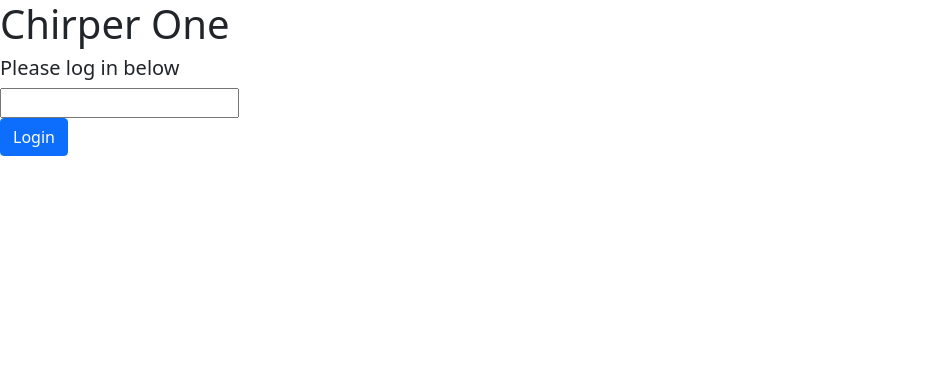
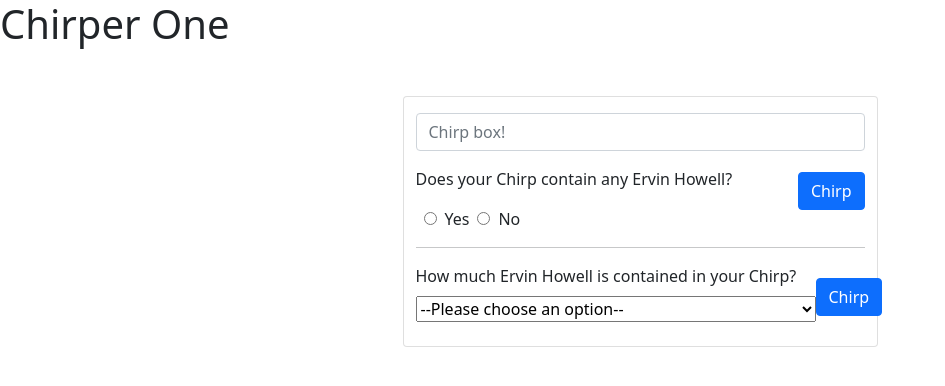
Before and after one commit to emoran0403/Chirper-One, a React (Create React App) app: page / in a window 1280 px wide. Shown: the top 386 px of the page, without its empty margins (0-945 px from the left). Built offline with nearby package versions, Linux system fonts and the light colour scheme.

Commit message:
classy chirper lab - added more options to inputs component, converted existing function based components to class based components

```diff
--- a/src/App.jsx
+++ b/src/App.jsx
@@ -7,71 +7,93 @@ import "bootstrap/dist/css/bootstrap.min.css";
 //* Component Imports
 import Inputs from "./components/Inputs";
 import Timeline from "./components/Timeline";
+import { render } from "@testing-library/react";
 
-const App = () => {
-  const [username, setUsername] = useState(""); // used to display the username
-  const [loggedIn, setloggedIn] = useState(false); // used to conditionally display components
-  const [hasChirped, setHasChirped] = useState(false); // used to hide the initial Chirp
+class App extends React.Component {
+  constructor(props) {
+    super(props);
+    this.state = {
+      username: "",
+      loggedIn: false,
+      hasChirped: false,
+      chirps: [
+        { ChirpTime: moment().format("MMM Do YY"), uuid: uuidv4(), containsEH: false, quantityEH: "", message: `First, type in the Chirp box to send your first Chirp.` },
+        { ChirpTime: moment().format("MMM Do YY"), uuid: uuidv4(), containsEH: true, quantityEH: "A fair amount", message: `Then, check if your Chirp contains any Ervin Howell.` },
+        {
+          ChirpTime: moment().format("MMM Do YY"),
+          uuid: uuidv4(),
+          containsEH: true,
+          quantityEH: "Just a little bit",
+          message: `Lastly, if our Chirp contains any Ervin Howell, specify the amount as best you can.`,
+        },
+        { ChirpTime: moment().format("MMM Do YY"), uuid: uuidv4(), containsEH: false, quantityEH: "", message: `Happy Chirping!` },
+      ],
+    };
+
+    const handleChirp = (e) => {
+      e.preventDefault();
+      // this.setState({ chirps: [...this.state.chirps, newChirpObject] });
+    };
+  }
+
+  // const [username, setUsername] = useState(""); // used to display the username
+  // const [loggedIn, setloggedIn] = useState(false); // used to conditionally display components
+  // const [hasChirped, setHasChirped] = useState(false); // used to hide the initial Chirp
 
   // intitializes an array of objects within which to store user Chirps.
-  const [chirps, setChirps] = useState([{ ChirpTime: moment().format("MMM Do YY"), uuid: uuidv4(), message: `Type in the box above to send your first Chirp!` }]);
+  // const [chirps, setChirps] = useState([{ ChirpTime: moment().format("MMM Do YY"), uuid: uuidv4(), message: `Type in the box above to send your first Chirp!` }]);
 
   // set the username to the value of the login text box
-  const handleUsername = (e) => {
-    return setUsername(e.target.value);
-  };
+  // const handleUsername = (e) => {
+  //   return setUsername(e.target.value);
+  // };
 
   // toggles the logged in status, thus rendering Timeline and Inputs
-  const handleloggedIn = () => {
-    return setloggedIn(!loggedIn);
-  };
+  // const handleloggedIn = () => {
+  //   return setloggedIn(!loggedIn);
+  // };
 
   // creates the chirpObject, which contains the message passed from the Input component,
   // sets the time and uuid on the chirpObject
-  const handleSetChirp = (message) => {
-    let chirpObject = {
-      // creates a chirp with relevant info
-      ChirpTime: moment().format("MMM Do YY"),
-      uuid: uuidv4(),
-      message,
-    };
 
-    if (hasChirped) {
-      // on chirp 2+, keeps the old chirps and add the new one
-      setChirps([...chirps, chirpObject]);
-    } else {
-      // on first chirp, set the array to override the initial Chirp, and set hasChirped to True
-      setChirps([chirpObject]);
-      setHasChirped(true);
-    }
-  };
+  // const handleSetChirp = (message) => {
+  //   let chirpObject = {
+  //     // creates a chirp with relevant info
+  //     ChirpTime: moment().format("MMM Do YY"),
+  //     uuid: uuidv4(),
+  //     message,
+  //   };
 
+  //   if (hasChirped) {
+  //     // on chirp 2+, keeps the old chirps and add the new one
+  //     setChirps([...chirps, chirpObject]);
+  //   } else {
+  //     // on first chirp, set the array to override the initial Chirp, and set hasChirped to True
+  //     setChirps([chirpObject]);
+  //     setHasChirped(true);
+  //   }
+  // };
+
+  render() {
     return (
       <div>
-      <h1>Chirper One</h1> {/**this is always shown */}
-      {loggedIn ? ( // this displays when loggedIn=true
-        <>
-          <Inputs username={username} setChirp={handleSetChirp} />
-          <Timeline username={username} messages={chirps} />
-        </>
-      ) : (
-        // this displays when loggedIn=false
-        <>
-          <h5>Please log in below</h5>
-          <input type="text" onChange={handleUsername} value={username} />
+        <h1>Chirper One</h1>
+        {/* <Timeline /> */}
+        <Inputs />
+        {/* <h5>Please log in below</h5>
+        <input type="text" />
         <br />
-          <button className="btn btn-primary" type="button" onClick={handleloggedIn}>
+        <button className="btn btn-primary" type="button">
           Login
-          </button>
-        </>
-      )}
+        </button> */}
       </div>
     );
-};
+  }
+}
 
 export default App;
 
-// {condition && (dothiswhentrue)} //shows jsx when condition is true.  if false, returns nothing
+// { condition && (dothiswhentrue)} //shows jsx when condition is true.  if false, returns nothing
 // {!condition && (dothiswhenfalse)} // when condition is false, returns jsx, when true, returns nothing
 //   {condition || (dothiswhenfalse)} // returns when condition false.  if condition is true, returns true, but doenst do anything
 //   {conditon && today === 'tuesday' && true && <p>lol</p>}
@@ -80,3 +102,14 @@ export default App;
 //* why is it not liking 'setChirpTime' - it was defined in the useState declaration, i needed to reference it with the handleChirpTime convention
 //* do i use .push or .map in my array of chirps - use spread <...> to keep the old elements and add new ones
 //* need to find a way to call chirpTime, Uuid, and setChirp all at once when the chirp button is pressed - we switched these to just function calls and added that roperty to the chirp object
+
+/**
+ * todo - default to the no radio button
+ * todo - render radio button checks reactfully
+ * todo - conditionally render the
+ *
+ *
+ *
+ *
+ *
+ */
--- a/src/components/Inputs.jsx
+++ b/src/components/Inputs.jsx
@@ -1,34 +1,85 @@
 import React, { useState } from "react";
 
-const Inputs = (props) => {
-  const [inputText, setInputText] = useState("");
+class Inputs extends React.Component {
+  // const [inputText, setInputText] = useState("");
 
-  const handleInputText = (e) => {
-    // sets the input text to the value of the input box - allows us to statefully update the contents of the text box
-    setInputText(e.target.value);
-  };
+  // const handleInputText = (e) => {
+  //   // sets the input text to the value of the input box - allows us to statefully update the contents of the text box
+  //   setInputText(e.target.value);
+  // };
 
-  const handleButtonClick = () => {
-    // if there is no input text, return - this prevents spam clicking the button
-    if (!inputText) {
-      return;
-    }
-    // if there is text, pass it to App, then set the input text to an empty string
-    props.setChirp(inputText);
-    setInputText("");
-  };
+  // const handleButtonClick = () => {
+  //   // if there is no input text, return - this prevents spam clicking the button
+  //   if (!inputText) {
+  //     return;
+  //   }
+  //   // if there is text, pass it to App, then set the input text to an empty string
+  //   props.setChirp(inputText);
+  //   setInputText("");
+  // };
 
-  return (
-    <>
-      <p>Hello {props.username}, Chirp Away!</p>
+  render() {
+    return (
+      <main className="container">
+        <section className="row justify-content-center mt-5">
+          <div className="col-md-5 card">
+            <form className="form-group">
+              <input className="form-control mt-3" placeholder="Chirp box!" type="text" />
 
-      <form>
-        <input type="text" onChange={handleInputText} value={inputText}></input>
-        <br />
-        <input className="btn btn-primary" type="button" value="Send Chirp" onClick={handleButtonClick}></input>
-      </form>
-    </>
-  );
-};
+              <div className="mb-3 d-flex justify-content-between align-items-center">
+                <div>
+                  <p className="mt-3">Does your Chirp contain any Ervin Howell?</p>
+                  <input className="mx-2" type="radio" id="ehyes" name="eh" value="yes" />
+                  <label for="yes">Yes</label>
+                  <input className="mx-2" type="radio" id="ehno" name="eh" value="no" />
+                  <label for="no">No</label>
+                </div>
+                <div>
+                  <button type="button" onClick={(e) => this.props.chirpSetter(e)} className="btn btn-primary">
+                    Chirp
+                  </button>
+                </div>
+              </div>
+
+              <hr></hr>
+
+              <div className="mb-3 d-flex justify-content-between align-items-center">
+                <div>
+                  <label for="ehAmount">How much Ervin Howell is contained in your Chirp?</label>
+                  <select className="my-2" id="ehAmount" name="ehAmount">
+                    <option value="">--Please choose an option--</option>
+                    <option value="Not enough">Not enough</option>
+                    <option value="Just a little bit">Just a little bit</option>
+                    <option value="A fair amount">A fair amount</option>
+                    <option value="A little more than necessary">A little more than necessary</option>
+                    <option value="Over 9000">Over 9000</option>
+                    <option value="10.25 Howells worth">10.25 Howells worth</option>
+                    <option value="Too much!">Too much!</option>
+                    <option value="Enough to make Andrew cry">Enough to make Andrew cry</option>
+                    <option value="More Ervin Howell than a single Chirp can contain!">More Ervin Howell than a single Chirp can contain!</option>
+                  </select>
+                </div>
+                <div>
+                  <button type="button" onClick={(e) => this.props.chirpSetter(e)} className="btn btn-primary">
+                    Chirp
+                  </button>
+                </div>
+              </div>
+            </form>
+          </div>
+        </section>
+        <section></section>
+      </main>
+    );
+  }
+}
 
 export default Inputs;
+
+// <p>Hello someUsernameHere, Chirp Away!</p>
+
+// <form>
+//   <input type="text"></input>
+//   <br />
+//   <input className="btn btn-primary" type="button" value="Send Chirp"></input>
+// </form>
--- a/src/components/Timeline.jsx
+++ b/src/components/Timeline.jsx
@@ -2,24 +2,26 @@ import React from "react";
 
 // given an array of objects, destructure them and create a card with each object's properties
 // note the key takes the value of the uuid that was passed in on the object
-const Timeline = (props) => {
-  return (
-    <>
-      <div>Hello Timeline</div>
-      <div>
-        {props.messages.map(({ ChirpTime, uuid, message }) => (
-          <div key={uuid} className="card" style={{ width: "30rem", backgroundColor: "lightcoral" }}>
-            <div className="card-body">
-              <h5 className="card-title">{props.username}</h5>
-              <h6 className="card-subtitle mb-2 text-muted">{ChirpTime}</h6>
-              <p className="card-text">{message}</p>
-              <footer className="blockquote-footer">{uuid}</footer>
-            </div>
-          </div>
-        ))}
-      </div>
-    </>
-  );
-};
+class Timeline extends React.Component {
+  render() {
+    return (
+      <>
+        <div>Hello Timeline</div>
+        <div>Chirps will be here</div>
+      </>
+    );
+  }
+}
 
 export default Timeline;
+
+// {props.messages.map(({ ChirpTime, uuid, message }) => (
+//   <div key={uuid} className="card" style={{ width: "30rem", backgroundColor: "lightcoral" }}>
+//     <div className="card-body">
+//       <h5 className="card-title">{props.username}</h5>
+//       <h6 className="card-subtitle mb-2 text-muted">{ChirpTime}</h6>
+//       <p className="card-text">{message}</p>
+//       <footer className="blockquote-footer">{uuid}</footer>
+//     </div>
+//   </div>
+// ))}
```
Lines whose indentation alone changed are shown as unchanged.
